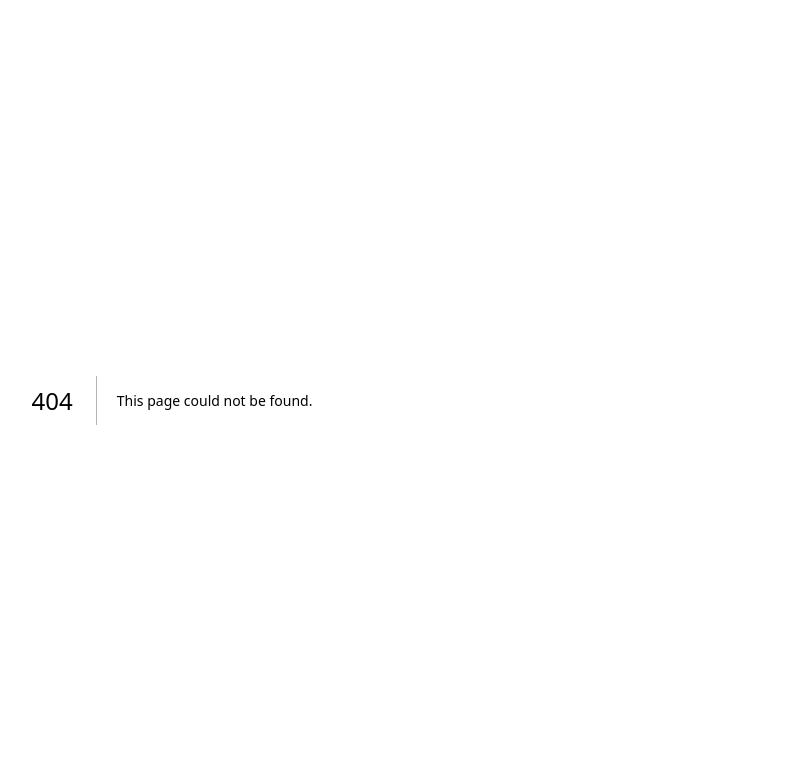
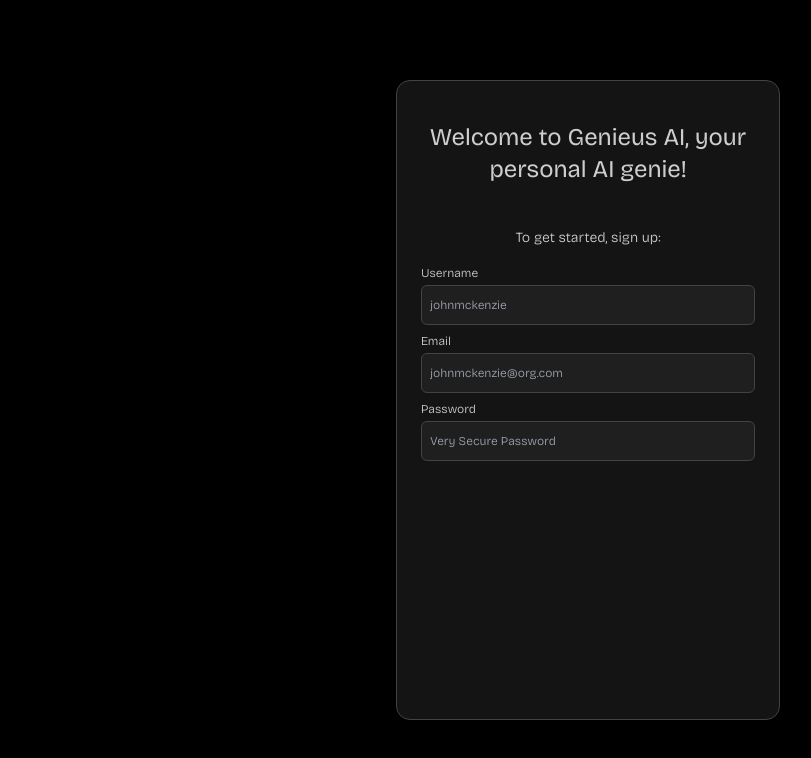
Before and after one commit to worldofchami/GenieusAI, a Next.js app: page /signup in a window 1280 px wide. Before the commit this address had no page. Shown: the top 758 px of the page, without its empty margins (468-1279 px from the left). Built offline with nearby package versions, Linux system fonts and the light colour scheme.

Commit message:
Styling fixes

```diff
--- a/app/(util)/components.tsx
+++ b/app/(util)/components.tsx
@@ -1,10 +1,11 @@
 "use client"
 
 import { Loader2, Wand2Icon } from "lucide-react"
-import { ChangeEvent, FunctionComponent, PropsWithChildren, ReactNode, useEffect, useState } from "react";
+import { ChangeEvent, FunctionComponent, HTMLProps, PropsWithChildren, ReactNode, useEffect, useId, useState } from "react";
 import { useChat } from "ai/react";
 import { PromptResponse } from "./interfaces";
 import { useCustomRef } from "./hooks";
+import { cn } from "@/lib/utils";
 
 interface ChatBubbleProps {
 
@@ -14,7 +15,7 @@
     return (
         <>
         <div
-            className="w-fit h-fit max-w-[80%] px-4 py-2 user_cb rounded-xs bg-[#2E2E2E] ml-auto text-right"
+            className="w-fit h-fit max-w-[90%] px-4 py-2 user_cb rounded-xs bg-[#2E2E2E] ml-auto text-right"
         >
             <p className="text-xs leading-relaxed font-light">
                 {children}
@@ -29,7 +30,7 @@
     return (
         <>
         <div
-            className="w-fit h-fit max-w-[80%] px-4 py-2 genieus_cb rounded-xs bg-accent mr-auto text-left"
+            className="w-fit h-fit max-w-[90%] px-4 py-2 genieus_cb rounded-xs bg-accent mr-auto text-left"
         >
             <p className="text-xs leading-relaxed font-light">
                 {children}
@@ -100,6 +101,13 @@
     return (
         <>
         <div className="w-full h-full flex flex-col gap-y-2 overflow-auto pt-4 pb-2 mb-4" ref={chatRef}>
+            {
+                !children &&
+                <GenieusChatBubble>
+                    Welcome! I'm your personal AI genie {":)"} 🧞‍♂️
+                    Ask anything, and I'll do my best to grant you your wish... 🪄
+                </GenieusChatBubble>
+            }
             {children}
             {messageBlocks}
             {
@@ -130,3 +138,24 @@
         </>
     )
 }
+
+interface TextInputProps extends HTMLProps<HTMLInputElement> {
+    label: string;
+}
+
+export const TextInput: FunctionComponent<TextInputProps> = ({ label, ...props }) => {
+    return (
+        <>
+        <div className="w-full h-full flex flex-col gap-y-1">
+            <label className="text-left text-xs font-light" htmlFor={`${label}-${useId()}`}>{label}</label>
+            <input
+                className={cn("h-10 w-full bg-[#1f1f1f] font-light text-xs rounded-[6px] stdborder pl-2", props.className)}
+                name="prompt"
+                autoFocus
+                autoComplete="off"
+                { ...props }
+            />
+        </div>
+        </>
+    )
+}
--- a/app/chat/page.tsx
+++ b/app/chat/page.tsx
@@ -8,7 +8,6 @@
 export default async function Page() {
     return (
         <>
-        <section className="w-96 h-[80vh] bg-bg px-6 pb-6 flex flex-col absolute my-auto top-0 bottom-0 right-8 rounded-lg border-[1px] border-contrast">
         <div className="w-full h-20 flex items-center gap-x-4 border-b-[1px] border-contrast relative">
             <div className="w-9 h-9 rounded-full">
                 <Image
@@ -31,7 +30,7 @@
             </Link>
         </div>
         <ChatContainer submitPrompt={submitPrompt}>
-                <UserChatBubble>
+            {/* <UserChatBubble>
             Lorem ipsum dolor sit amet, consectetur adipiscing elit. Lorem ipsum dolor sit amet, consectetur adipiscing elit. Lorem ipsum dolor sit amet, consectetur adipiscing elit.
             </UserChatBubble>
             <UserChatBubble>
@@ -66,9 +65,8 @@
             </GenieusChatBubble>
             <GenieusChatBubble>
             Lorem ipsum dolor sit amet, consectetur adipiscing elit. Lorem ipsum dolor sit amet, consectetur adipiscing elit. Lorem ipsum dolor sit amet, consectetur adipiscing elit.
-                </GenieusChatBubble>
+            </GenieusChatBubble> */}
         </ChatContainer>
-        </section>
         </>
     )
 }
--- a/app/globals.css
+++ b/app/globals.css
@@ -65,3 +65,7 @@
 ::-webkit-scrollbar {
 	display: none !important;
 }
+
+:is(input[type="text"], input[type="email"]):invalid:not(:focus) {
+	@apply border-[#883c3c];
+}
--- a/app/layout.tsx
+++ b/app/layout.tsx
@@ -22,7 +22,9 @@
         <html lang="en">
             <body className={bricolageGrotesque.className}>
                 <main className="w-full h-screen">
-                    {children}
+                    <section className="w-96 h-[80vh] bg-bg px-6 pb-6 flex flex-col absolute my-auto top-0 bottom-0 right-8 rounded-lg border-[1px] border-contrast">
+                        {children}
+                    </section>
                 </main>
             </body>
         </html>
--- a/app/login/messages.tsx
+++ /dev/null
@@ -1,23 +0,0 @@
-'use client'
-
-import { useSearchParams } from 'next/navigation'
-
-export default function Messages() {
-  const searchParams = useSearchParams()
-  const error = searchParams.get('error')
-  const message = searchParams.get('message')
-  return (
-    <>
-      {error && (
-        <p className="mt-4 p-4 bg-neutral-900 text-neutral-300 text-center">
-          {error}
-        </p>
-      )}
-      {message && (
-        <p className="mt-4 p-4 bg-neutral-900 text-neutral-300 text-center">
-          {message}
-        </p>
-      )}
-    </>
-  )
-}
--- a/app/login/page.tsx
+++ /dev/null
@@ -1,65 +0,0 @@
-import Link from 'next/link'
-import Messages from './messages'
-
-export default function Login() {
-  return (
-    <div className="flex-1 flex flex-col w-full px-8 sm:max-w-md justify-center gap-2">
-      <Link
-        href="/"
-        className="absolute left-8 top-8 py-2 px-4 rounded-md no-underline text-foreground bg-btn-background hover:bg-btn-background-hover flex items-center group text-sm"
-      >
-        <svg
-          xmlns="http://www.w3.org/2000/svg"
-          width="24"
-          height="24"
-          viewBox="0 0 24 24"
-          fill="none"
-          stroke="currentColor"
-          strokeWidth="2"
-          strokeLinecap="round"
-          strokeLinejoin="round"
-          className="mr-2 h-4 w-4 transition-transform group-hover:-translate-x-1"
-        >
-          <polyline points="15 18 9 12 15 6" />
-        </svg>{' '}
-        Back
-      </Link>
-
-      <form
-        className="flex-1 flex flex-col w-full justify-center gap-2 text-foreground"
-        action="/auth/sign-in"
-        method="post"
-      >
-        <label className="text-md" htmlFor="email">
-          Email
-        </label>
-        <input
-          className="rounded-md px-4 py-2 bg-inherit border mb-6"
-          name="email"
-          placeholder="you@example.com"
-          required
-        />
-        <label className="text-md" htmlFor="password">
-          Password
-        </label>
-        <input
-          className="rounded-md px-4 py-2 bg-inherit border mb-6"
-          type="password"
-          name="password"
-          placeholder="••••••••"
-          required
-        />
-        <button className="bg-green-700 rounded px-4 py-2 text-white mb-2">
-          Sign In
-        </button>
-        <button
-          formAction="/auth/sign-up"
-          className="border border-gray-700 rounded px-4 py-2 text-black mb-2"
-        >
-          Sign Up
-        </button>
-        <Messages />
-      </form>
-    </div>
-  )
-}
--- /dev/null
+++ b/app/signup/page.tsx
@@ -0,0 +1,28 @@
+import { TextInput } from "../(util)/components";
+
+export default async function Page() {
+    return (
+        <>
+        <div className="w-full h-full pt-10 text-center">
+            <h1 className="text-2xl text-center mb-10">Welcome to Genieus AI, your personal AI genie!</h1>
+            <span className="text-sm font-light">To get started, sign up:</span>
+            <div className="mt-4 flex flex-col gap-y-2">
+                <TextInput
+                    label="Username"
+                    placeholder="johnmckenzie"
+                />
+                <TextInput
+                    label="Email"
+                    type="email"
+                    placeholder="johnmckenzie@org.com"
+                />
+                <TextInput
+                    type={`password`}
+                    label="Password"
+                    placeholder="Very Secure Password"
+                />
+            </div>
+        </div>
+        </>
+    )
+}
```
Also changed, not shown: app/api/auth/callback/route.ts (renamed from app/auth/callback/route.ts), app/api/auth/sign-in/route.ts (renamed from app/auth/sign-in/route.ts), app/api/auth/sign-out/route.ts (renamed from app/auth/sign-out/route.ts), app/api/auth/sign-up/route.ts (renamed from app/auth/sign-up/route.ts). Lines whose indentation alone changed are shown as unchanged.
